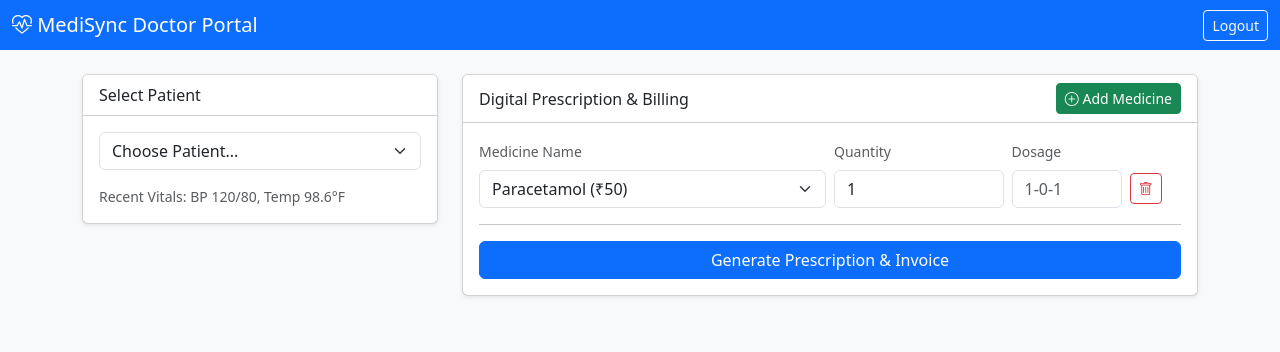
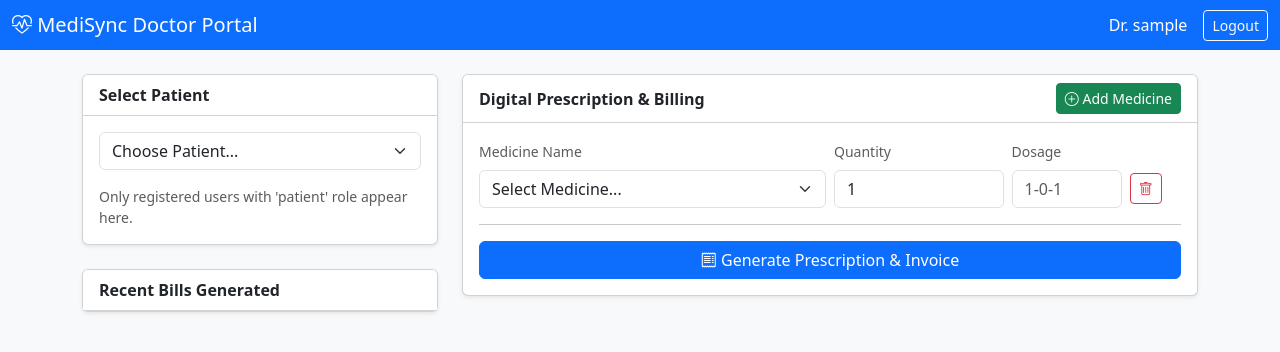
Before and after one commit to dedbloop101/MediSync-Healthcare-Billing-portal, a Flask app: template Authentication Module/templates/doc_dashboard.html in a window 1280 px wide. Shown: the top 352 px of the page. Run offline with Flask 3, Linux system fonts and the light colour scheme; the template is opened without the code that fills it, so the values that code supplies are empty; a user stored in the database is signed in.

Commit message:
Final Submission: Integrated MediSync Portal with PDF Billing and Security Lockout

```diff
--- a/Authentication Module/app.py
+++ b/Authentication Module/app.py
@@ -1,42 +1,30 @@
-from flask import Flask, render_template, request, redirect, url_for, session, jsonify
+from flask import Flask, render_template, request, redirect, url_for, session, jsonify, send_file
+from fpdf import FPDF
 import sqlite3
 import bcrypt
 import os
+import io
 
 app = Flask(__name__)
 app.secret_key = os.urandom(24)
 
-DB_PATH = 'database.db'
+# Database path setup
+BASE_DIR = os.path.dirname(os.path.dirname(os.path.abspath(__file__)))
+DB_PATH = os.path.join(BASE_DIR, 'database.db')
+
+login_attempts = {}
 
 def init_db():
     with sqlite3.connect(DB_PATH) as conn:
         cursor = conn.cursor()
-        cursor.execute('''
-        CREATE TABLE IF NOT EXISTS users (
-            id INTEGER PRIMARY KEY AUTOINCREMENT,
-            name TEXT NOT NULL,
-            dob TEXT NOT NULL,
-            email TEXT NOT NULL UNIQUE,
-            password BLOB NOT NULL,
-            role TEXT DEFAULT 'patient'
-        )
-        ''')
-        cursor.execute('''
-        CREATE TABLE IF NOT EXISTS inventory (
-            id INTEGER PRIMARY KEY AUTOINCREMENT,
-            name TEXT NOT NULL,
-            price REAL NOT NULL,
-            stock INTEGER NOT NULL
-        )
-        ''')
-        cursor.execute('''
-        CREATE TABLE IF NOT EXISTS bills (
-            id INTEGER PRIMARY KEY AUTOINCREMENT,
-            patient_name TEXT,
-            total_amount REAL,
-            date TIMESTAMP DEFAULT CURRENT_TIMESTAMP
-        )
-        ''')
+        cursor.execute('''CREATE TABLE IF NOT EXISTS users (
+            id INTEGER PRIMARY KEY AUTOINCREMENT, name TEXT, dob TEXT,
+            email TEXT UNIQUE, password BLOB, role TEXT DEFAULT 'patient')''')
+        cursor.execute('''CREATE TABLE IF NOT EXISTS inventory (
+            id INTEGER PRIMARY KEY AUTOINCREMENT, name TEXT, price REAL, stock INTEGER)''')
+        cursor.execute('''CREATE TABLE IF NOT EXISTS bills (
+            id INTEGER PRIMARY KEY AUTOINCREMENT, patient_name TEXT,
+            total_amount REAL, medicine_list TEXT, date TIMESTAMP DEFAULT CURRENT_TIMESTAMP)''')
 
         cursor.execute("SELECT COUNT(*) FROM inventory")
         if cursor.fetchone()[0] == 0:
@@ -60,11 +48,10 @@ def register():
 
     try:
         with sqlite3.connect(DB_PATH) as conn:
-            cursor = conn.cursor()
-            cursor.execute("INSERT INTO users (name, dob, email, password, role) VALUES (?, ?, ?, ?, ?)",
-                           (name, dob, email, hashed, role))
+            conn.execute("INSERT INTO users (name, dob, email, password, role) VALUES (?, ?, ?, ?, ?)",
+                         (name, dob, email, hashed, role))
             conn.commit()
-            return redirect(url_for('registration_success'))
+        return redirect(url_for('registration_success'))
     except sqlite3.IntegrityError:
         return jsonify({'success': False, 'message': 'Email already registered'})
 
@@ -73,94 +60,98 @@ def login():
     email = request.form['email']
     password = request.form['password'].encode('utf-8')
 
+    if login_attempts.get(email, 0) >= 3:
+        return jsonify({'success': False, 'message': 'Account locked!'})
+
     with sqlite3.connect(DB_PATH) as conn:
-        cursor = conn.cursor()
-        cursor.execute("SELECT * FROM users WHERE email = ?", (email,))
-        user = cursor.fetchone()
+        user = conn.execute("SELECT * FROM users WHERE email = ?", (email,)).fetchone()
 
     if user and bcrypt.checkpw(password, user[4]):
-        session['user'] = user[1]
-        session['role'] = user[5]
+        login_attempts[email] = 0
+        session['user'], session['role'] = user[1], user[5]
+        targets = {'doctor': 'doctor_dashboard', 'admin': 'admin_dashboard', 'patient': 'patient_dashboard'}
+        return jsonify({'success': True, 'redirect': url_for(targets.get(user[5], 'home'))})
 
-        # Determine redirect target based on role
-        if user[5] == 'doctor':
-            target = url_for('doctor_dashboard')
-        elif user[5] == 'admin':
-            target = url_for('admin_dashboard')
-        else:
-            target = url_for('patient_dashboard')
-
-        return jsonify({'success': True, 'redirect': target})
-
+    login_attempts[email] = login_attempts.get(email, 0) + 1
     return jsonify({'success': False, 'message': 'Invalid credentials'})
 
-# --- DOCTOR DASHBOARD ---
+# --- DASHBOARDS ---
 @app.route('/doctor/dashboard')
 def doctor_dashboard():
-    if session.get('role') != 'doctor':
-        return redirect(url_for('home'))
-
+    if session.get('role') != 'doctor': return redirect(url_for('home'))
     with sqlite3.connect(DB_PATH) as conn:
         conn.row_factory = sqlite3.Row
-        cursor = conn.cursor()
-        medicines = cursor.execute("SELECT * FROM inventory").fetchall()
-        patients = cursor.execute("SELECT name FROM users WHERE role = 'patient'").fetchall()
-        recent_bills = cursor.execute("SELECT * FROM bills ORDER BY date DESC LIMIT 5").fetchall()
-
+        medicines = conn.execute("SELECT * FROM inventory").fetchall()
+        patients = conn.execute("SELECT name FROM users WHERE role = 'patient'").fetchall()
+        recent_bills = conn.execute("SELECT * FROM bills ORDER BY date DESC LIMIT 5").fetchall()
     return render_template('doc_dashboard.html', medicines=medicines, patients=patients, recent_bills=recent_bills)
 
-# --- PATIENT DASHBOARD ---
 @app.route('/patient/dashboard')
 def patient_dashboard():
-    if session.get('role') != 'patient':
-        return redirect(url_for('home'))
-
+    if session.get('role') != 'patient': return redirect(url_for('home'))
     with sqlite3.connect(DB_PATH) as conn:
         conn.row_factory = sqlite3.Row
-        # We fetch bills where the patient_name matches the session user name
-        my_bills = conn.execute("SELECT * FROM bills WHERE patient_name = ? ORDER BY date DESC", (session['user'],)).fetchall()
+        bills = conn.execute("SELECT * FROM bills WHERE patient_name = ? ORDER BY date DESC", (session['user'],)).fetchall()
+    return render_template('patient_dashboard.html', bills=bills)
 
-    return render_template('patient_dashboard.html', bills=my_bills)
-
-# --- ADMIN DASHBOARD ---
 @app.route('/admin/dashboard')
 def admin_dashboard():
-    if session.get('role') != 'admin':
-        return redirect(url_for('home'))
-
+    if session.get('role') != 'admin': return redirect(url_for('home'))
     with sqlite3.connect(DB_PATH) as conn:
         conn.row_factory = sqlite3.Row
         inventory = conn.execute("SELECT * FROM inventory").fetchall()
-        all_bills = conn.execute("SELECT * FROM bills ORDER BY date DESC").fetchall()
-        all_users = conn.execute("SELECT name, email, role FROM users").fetchall()
+        bills = conn.execute("SELECT * FROM bills ORDER BY date DESC").fetchall()
+        users = conn.execute("SELECT name, email, role FROM users").fetchall()
+    return render_template('admin_dashboard.html', inventory=inventory, bills=bills, users=users)
 
-    return render_template('admin_dashboard.html', inventory=inventory, bills=all_bills, users=all_users)
-
-# --- BILLING ACTION ---
+# --- BILLING & PDF ---
 @app.route('/submit_prescription', methods=['POST'])
 def submit_prescription():
-    if session.get('role') != 'doctor':
-        return "Unauthorized", 403
-
+    if session.get('role') != 'doctor': return "Unauthorized", 403
     patient_name = request.form.get('patient_id')
     medicine_ids = request.form.getlist('medicine[]')
     quantities = request.form.getlist('qty[]')
+    total_bill, items_prescribed = 0.0, []
 
-    total_bill = 0.0
     with sqlite3.connect(DB_PATH) as conn:
         cursor = conn.cursor()
         for m_id, qty in zip(medicine_ids, quantities):
-            cursor.execute("SELECT price FROM inventory WHERE id = ?", (m_id,))
-            price = cursor.fetchone()[0]
-            total_bill += (price * int(qty))
-            cursor.execute("UPDATE inventory SET stock = stock - ? WHERE id = ?", (qty, m_id))
+            med = cursor.execute("SELECT name, price FROM inventory WHERE id = ?", (m_id,)).fetchone()
+            if med:
+                total_bill += (med[1] * int(qty))
+                items_prescribed.append(f"{med[0]} (x{qty})")
+                cursor.execute("UPDATE inventory SET stock = stock - ? WHERE id = ?", (qty, m_id))
+        cursor.execute("INSERT INTO bills (patient_name, total_amount, medicine_list) VALUES (?, ?, ?)",
+                       (patient_name, total_bill, ", ".join(items_prescribed)))
+        conn.commit()
+    return f"<h1>Bill Generated! Total: INR {total_bill}</h1><a href='/doctor/dashboard'>Back</a>"
 
-        cursor.execute("INSERT INTO bills (patient_name, total_amount) VALUES (?, ?)", (patient_name, total_bill))
-        conn.commit()
+@app.route('/download_bill/<int:bill_id>')
+def download_bill(bill_id):
+    with sqlite3.connect(DB_PATH) as conn:
+        conn.row_factory = sqlite3.Row
+        bill = conn.execute("SELECT * FROM bills WHERE id = ?", (bill_id,)).fetchone()
 
-    return f"<h1>Bill Generated! Total: ₹{total_bill}</h1><a href='/doctor/dashboard'>Back to Dashboard</a>"
+    pdf = FPDF()
+    pdf.add_page()
+    pdf.set_font("Arial", 'B', 24)
+    pdf.cell(200, 20, txt="MediSync Healthcare", ln=True, align='C')
+    pdf.set_font("Arial", '', 12)
+    pdf.cell(100, 10, txt=f"Invoice: #MS-{bill['id']}")
+    pdf.cell(100, 10, txt=f"Date: {bill['date']}", ln=True, align='R')
+    pdf.ln(10)
+    pdf.cell(200, 10, txt=f"Patient: {bill['patient_name']}", ln=True)
+    pdf.cell(140, 10, txt="Description", border=1)
+    pdf.cell(50, 10, txt="Amount", border=1, ln=True)
+    pdf.cell(140, 10, txt=str(bill['medicine_list']), border=1)
+    pdf.cell(50, 10, txt=f"INR {bill['total_amount']}", border=1, ln=True)
 
-# --- UTILITY ROUTES ---
+    output = io.BytesIO()
+    pdf_out = pdf.output(dest='S').encode('latin-1')
+    output.write(pdf_out)
+    output.seek(0)
+    return send_file(output, as_attachment=True, download_name=f"Bill_{bill_id}.pdf", mimetype='application/pdf')
+
 @app.route('/registration-success')
 def registration_success():
     return render_template('success.html')
--- a/Authentication Module/requirements.txt
+++ b/Authentication Module/requirements.txt
@@ -1,2 +1,3 @@
 Flask
 bcrypt
+fpdf
--- a/Authentication Module/templates/doc_dashboard.html
+++ b/Authentication Module/templates/doc_dashboard.html
@@ -12,43 +12,66 @@
 <nav class="navbar navbar-dark bg-primary mb-4">
     <div class="container-fluid">
         <span class="navbar-brand mb-0 h1"><i class="bi bi-heart-pulse"></i> MediSync Doctor Portal</span>
+        <div class="d-flex align-items-center">
+            <span class="text-white me-3">Dr. {{ session['user'] }}</span>
             <a href="/logout" class="btn btn-outline-light btn-sm">Logout</a>
+        </div>
     </div>
 </nav>
 
 <div class="container">
+    <form action="/submit_prescription" method="POST">
         <div class="row">
+            <!-- Patient Selection -->
             <div class="col-md-4">
                 <div class="card shadow-sm mb-4">
-                <div class="card-header bg-white font-weight-bold">Select Patient</div>
+                    <div class="card-header bg-white fw-bold">Select Patient</div>
                     <div class="card-body">
-                    <select class="form-select mb-3" id="patientSelect" name="patient_id">
-                        <option selected disabled>Choose Patient...</option>
-                        <option value="1">Patient: Chirag (ID: 101)</option>
-                        <option value="2">Patient: Varun (ID: 102)</option>
+                        <select class="form-select mb-3" id="patientSelect" name="patient_id" required>
+                            <option selected disabled value="">Choose Patient...</option>
+                            {% for patient in patients %}
+                                <option value="{{ patient.name }}">Patient: {{ patient.name }}</option>
+                            {% endfor %}
                         </select>
-                    <div class="small text-muted">Recent Vitals: BP 120/80, Temp 98.6°F</div>
-                </div>
+                        <div class="small text-muted italic">Only registered users with 'patient' role appear here.</div>
                     </div>
                 </div>
 
+                <!-- Recent Activity Feed -->
+                <div class="card shadow-sm">
+                    <div class="card-header bg-white fw-bold">Recent Bills Generated</div>
+                    <ul class="list-group list-group-flush">
+                        {% for bill in recent_bills %}
+                        <li class="list-group-item small d-flex justify-content-between">
+                            <span>{{ bill.patient_name }}</span>
+                            <span class="fw-bold text-success">₹{{ bill.total_amount }}</span>
+                        </li>
+                        {% endfor %}
+                    </ul>
+                </div>
+            </div>
+
+            <!-- Digital Prescription -->
             <div class="col-md-8">
                 <div class="card shadow-sm">
                     <div class="card-header bg-white d-flex justify-content-between align-items-center">
-                    <span>Digital Prescription & Billing</span>
+                        <span class="fw-bold">Digital Prescription & Billing</span>
                         <button type="button" class="btn btn-success btn-sm" onclick="addRow()">
                             <i class="bi bi-plus-circle"></i> Add Medicine
                         </button>
                     </div>
                     <div class="card-body">
-                    <form action="/submit_prescription" method="POST">
                         <div id="medicineRows">
                             <div class="row g-2 mb-3 medicine-row">
                                 <div class="col-md-6">
                                     <label class="form-label small text-muted">Medicine Name</label>
                                     <select class="form-select" name="medicine[]" required>
-                                        <option value="10" data-price="50">Paracetamol (₹50)</option>
-                                        <option value="11" data-price="120">Amoxicillin (₹120)</option>
+                                        <option selected disabled value="">Select Medicine...</option>
+                                        {% for med in medicines %}
+                                            <option value="{{ med.id }}">
+                                                {{ med.name }} (Stock: {{ med.stock }}) - ₹{{ med.price }}
+                                            </option>
+                                        {% endfor %}
                                     </select>
                                 </div>
                                 <div class="col-md-3">
@@ -69,13 +92,15 @@
 
                         <hr>
                         <div class="d-grid gap-2">
-                            <button type="submit" class="btn btn-primary">Generate Prescription & Invoice</button>
-                        </div>
-                    </form>
+                            <button type="submit" class="btn btn-primary">
+                                <i class="bi bi-receipt"></i> Generate Prescription & Invoice
+                            </button>
                         </div>
                     </div>
                 </div>
             </div>
+        </div>
+    </form>
 </div>
 
 <script>
@@ -84,8 +109,12 @@
         <div class="row g-2 mb-3 medicine-row">
             <div class="col-md-6">
                 <select class="form-select" name="medicine[]" required>
-                    <option value="10" data-price="50">Paracetamol (₹50)</option>
-                    <option value="11" data-price="120">Amoxicillin (₹120)</option>
+                    <option selected disabled value="">Select Medicine...</option>
+                    {% for med in medicines %}
+                        <option value="{{ med.id }}">
+                            {{ med.name }} (Stock: {{ med.stock }}) - ₹{{ med.price }}
+                        </option>
+                    {% endfor %}
                 </select>
             </div>
             <div class="col-md-3">
```
Also changed, not shown: Authentication Module/templates/admin_dashboard.html (+34 -4 lines), Authentication Module/templates/patient_dashboard.html (+11 -4 lines), Authentication Module/database.db (deleted). Lines whose indentation alone changed are shown as unchanged.
